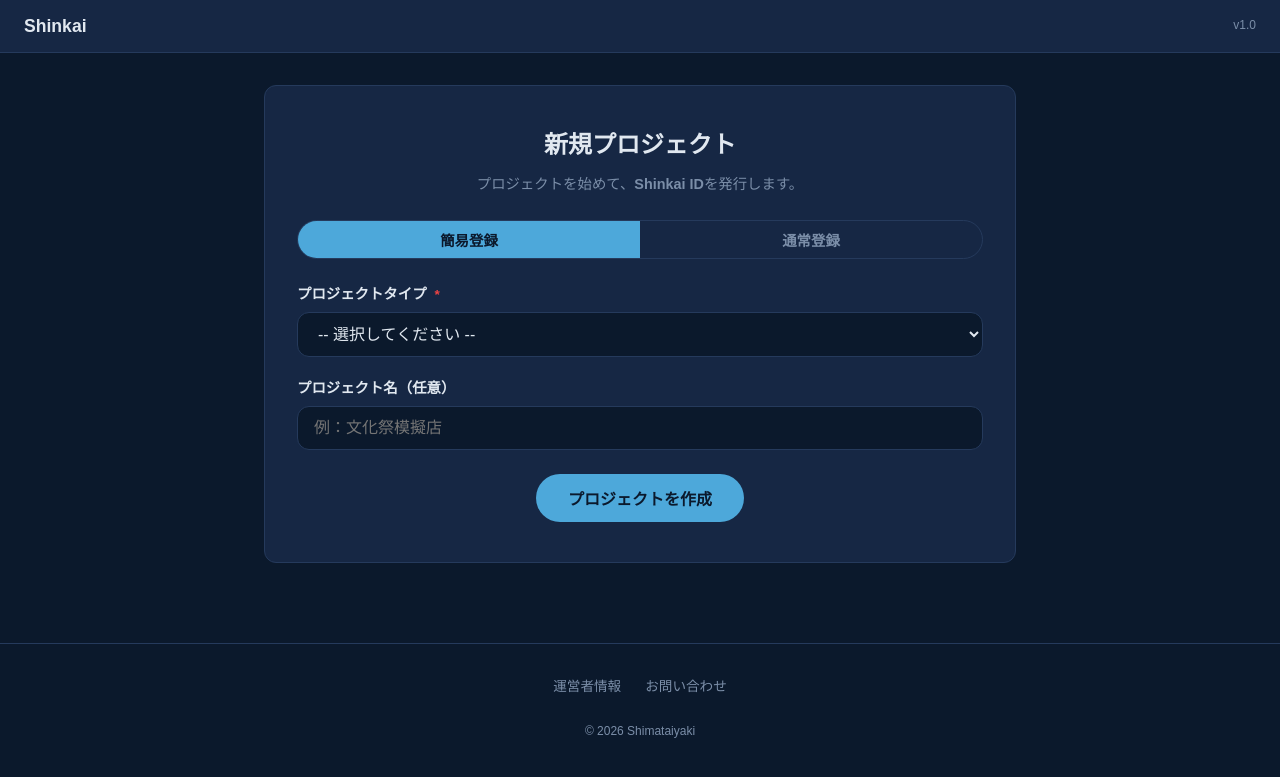
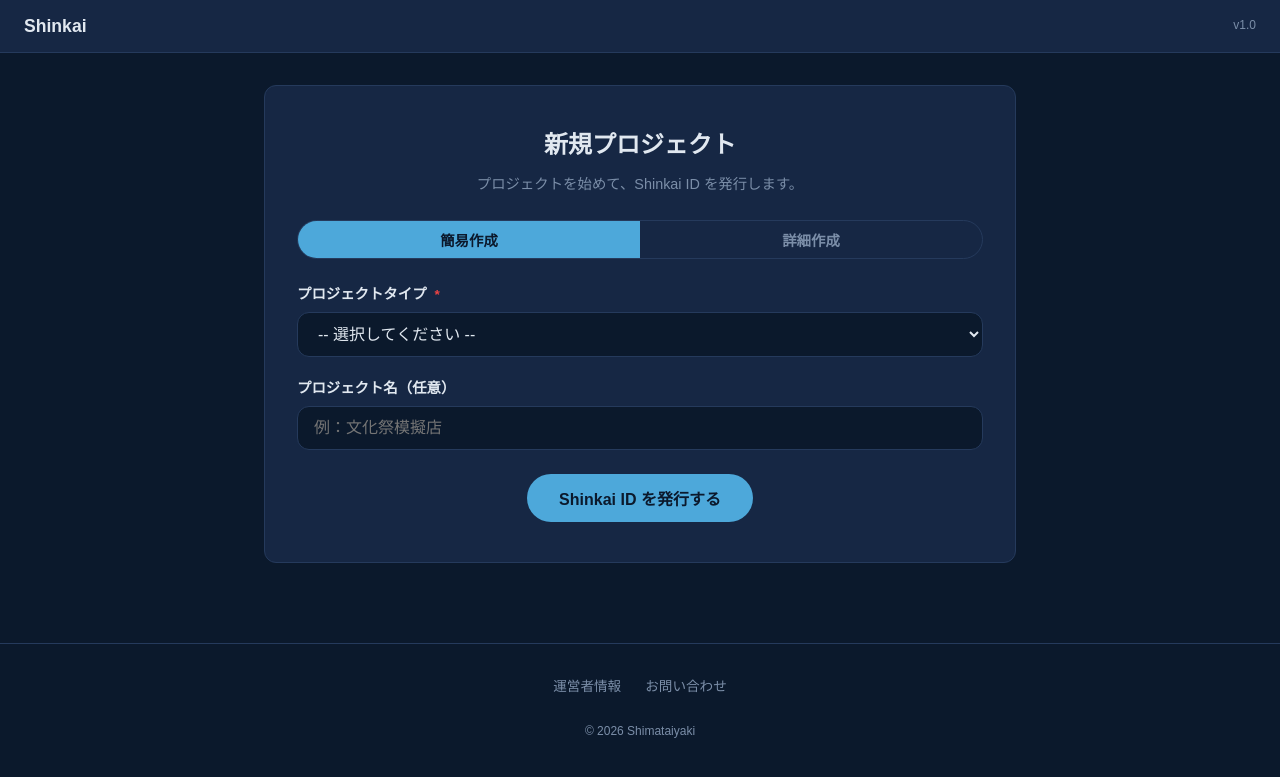
Before and after one commit to shimataiyaki/shimataiyaki.github.io, a Jekyll site: the page built from shinkai/app/new/index.html, in a window 1280 px wide. Shown: the top 777 px of the page. Built offline with Jekyll 4.4.1, drawn with Linux system fonts in a browser that asks for light colours.

Commit message:
Update index.html

```diff
--- a/shinkai/app/new/index.html
+++ b/shinkai/app/new/index.html
@@ -7,12 +7,12 @@ js: /assets/js/shinkai-vision-planner.js
 
 <div class="auth-card">
   <h2>新規プロジェクト</h2>
-  <p class="auth-description">プロジェクトを始めて、<strong>Shinkai ID</strong>を発行します。</p>
+  <p class="auth-description">プロジェクトを始めて、Shinkai ID を発行します。</p>
 
   <!-- 簡易作成 / 詳細作成 タブ -->
   <div class="tab-switch">
-    <button id="tab-simple" class="tab-btn active">簡易登録</button>
-    <button id="tab-detail" class="tab-btn">通常登録</button>
+    <button id="tab-simple" class="tab-btn active">簡易作成</button>
+    <button id="tab-detail" class="tab-btn">詳細作成</button>
   </div>
 
   <!-- 簡易作成フォーム -->
@@ -37,7 +37,7 @@ js: /assets/js/shinkai-vision-planner.js
     </div>
 
     <div class="auth-actions">
-      <button type="submit" id="simple-submit-btn" class="btn-primary">プロジェクトを作成</button>
+      <button type="submit" id="simple-submit-btn" class="btn-primary">Shinkai ID を発行する</button>
     </div>
   </form>
 
@@ -85,7 +85,7 @@ js: /assets/js/shinkai-vision-planner.js
     </div>
 
     <div class="auth-actions">
-      <button type="submit" id="detail-submit-btn" class="btn-primary">プロジェクトを作成</button>
+      <button type="submit" id="detail-submit-btn" class="btn-primary">Shinkai ID を発行する</button>
     </div>
   </form>
 </div>
@@ -94,9 +94,9 @@ js: /assets/js/shinkai-vision-planner.js
   <p class="id-label">プロジェクトが作成されました</p>
   <p>あなたの Shinkai ID</p>
   <p class="id-value" id="shinkai-id-display"></p>
-  <p class="id-note">Shinkai IDは<strong>必ず記録をお願いします</strong>。</p>
+  <p class="id-note">このIDを使ってダッシュボードにログインできます。</p>
   <div class="auth-actions" style="margin-top:1rem;">
-    <a href="/shinkai/app/" class="btn-primary">Shinkai Webにログイン</a>
+    <a href="/shinkai/app/" class="btn-primary">ダッシュボードを開く</a>
   </div>
 </div>
 
```
